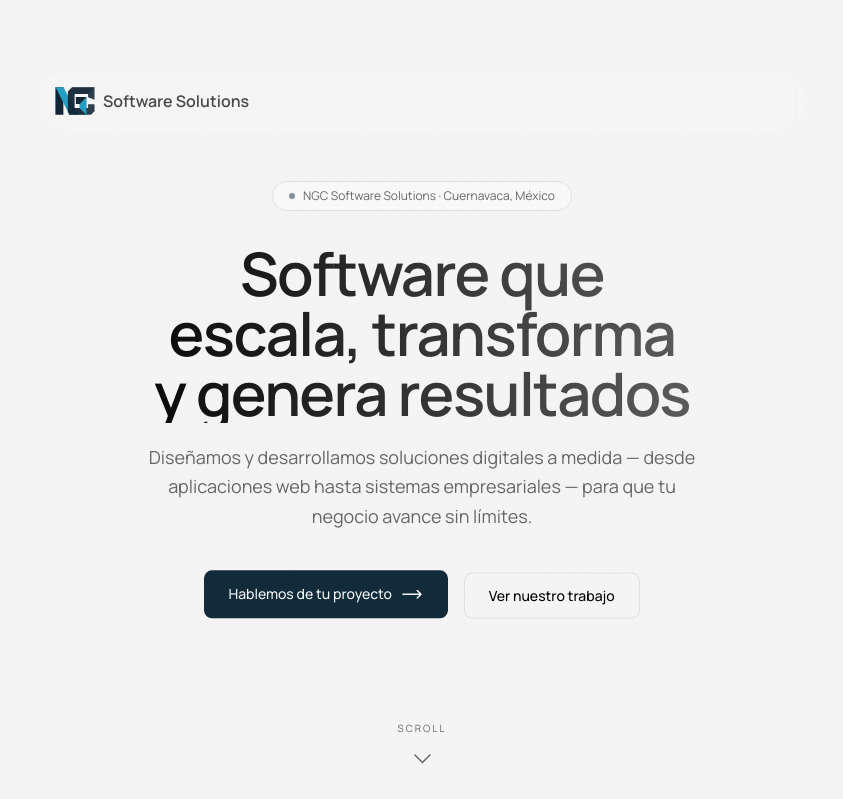
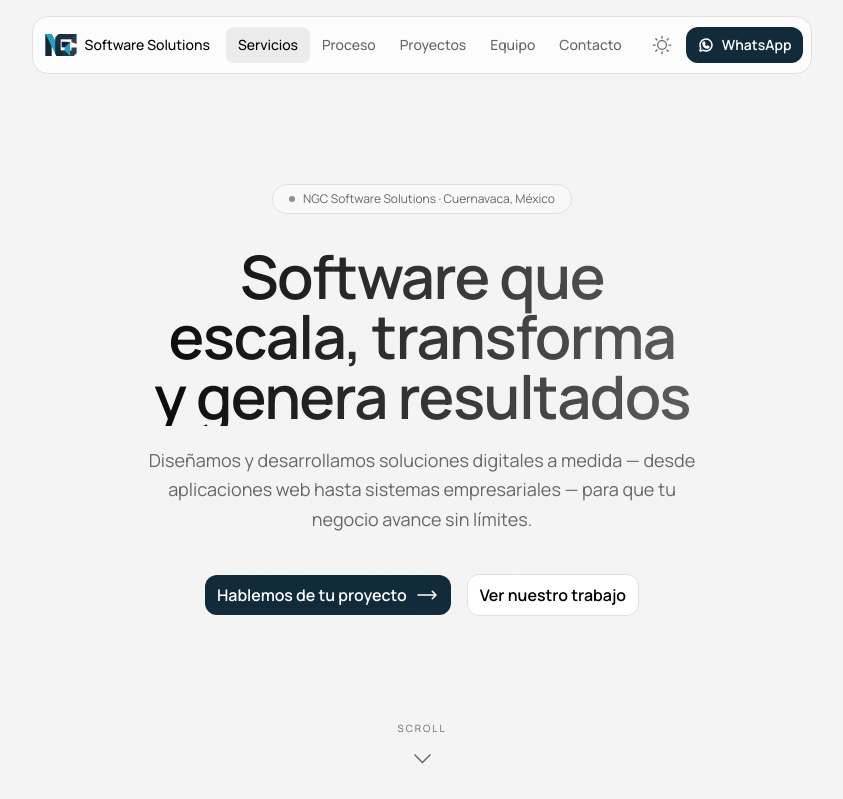
Before and after one commit to ngc-software-solutions/ngc-official-site, a Next.js app: page / in a window 1280 px wide. Shown: the top 799 px of the page, without its empty margins (218-1061 px from the left). Built offline with nearby package versions, Linux system fonts and the light colour scheme; what tailwind-animations would draw is missing.

Commit message:
feat: enhance Button and Navbar components with new props and improved functionality

```diff
--- a/src/components/ui/Button.tsx
+++ b/src/components/ui/Button.tsx
@@ -1,71 +1,73 @@
-"use client";
+import Link from "next/link";
 
-import Link from "next/link";
-import { motion, type Transition } from "framer-motion";
+type Variant = "primary" | "secondary" | "link";
+type Size = "md" | "sm";
 
 interface ButtonProps {
-  variant?: "primary" | "secondary";
   href: string;
   children: React.ReactNode;
+  variant?: Variant;
+  size?: Size;
   className?: string;
+  onClick?: () => void;
 }
 
-const scrollTo = (id: string) =>
-  document.getElementById(id)?.scrollIntoView({ behavior: "smooth" });
+const base =
+  "group inline-flex items-center justify-center gap-2 whitespace-nowrap transition duration-300 ease-base focus-visible:outline-2 focus-visible:outline-offset-2 focus-visible:outline-text";
 
-const sharedTransition: Transition = {
-  duration: 2.4,
-  repeat: Infinity,
-  ease: "easeInOut",
+const variants: Record<Variant, string> = {
+  primary:
+    "rounded-xl bg-accent text-on-accent hover:opacity-90 hover:-translate-y-px active:translate-y-0 active:scale-[0.98]",
+  secondary:
+    "rounded-xl border border-border bg-surface text-text hover:bg-surface-alt active:scale-[0.98]",
+  link: "text-text underline decoration-border underline-offset-4 hover:decoration-text",
 };
 
-const floatAnimation: Record<
-  "primary" | "secondary",
-  { animate: { y: number[] }; transition: Transition }
-> = {
-  primary: {
-    animate: { y: [0, -6, 0] },
-    transition: sharedTransition,
-  },
-  secondary: {
-    animate: { y: [0, 6, 0] },
-    transition: sharedTransition,
-  },
+const sizes: Record<Variant, Record<Size, string>> = {
+  primary: { md: "px-3 py-2 button-md", sm: "px-3 py-2 button-sm" },
+  secondary: { md: "px-3 py-2 button-md", sm: "px-3 py-2 button-sm" },
+  link: { md: "button-md", sm: "button-sm" },
 };
 
+/**
+ * Anchors (#id) use native smooth scroll, external URLs open in a new tab,
+ * everything else goes through next/link.
+ */
 export default function Button({
-  variant = "primary",
   href,
   children,
+  variant = "primary",
+  size = "md",
   className = "",
+  onClick,
 }: ButtonProps) {
-  const base =
-    "inline-flex items-center gap-2 rounded-lg px-6 py-3 text-sm font-medium transition-all duration-300";
+  const classes = `${base} ${variants[variant]} ${sizes[variant][size]} ${className}`;
 
-  const variants: Record<NonNullable<ButtonProps["variant"]>, string> = {
-    primary: "bg-accent text-bg hover:bg-accent-hover animate-fade-in-left",
-    secondary:
-      "border border-border text-text hover:border-accent hover:text-accent animate-fade-in-right",
-  };
+  if (href.startsWith("http")) {
+    return (
+      <a
+        href={href}
+        target="_blank"
+        rel="noopener noreferrer"
+        className={classes}
+        onClick={onClick}
+      >
+        {children}
+      </a>
+    );
+  }
 
-  const { animate, transition } = floatAnimation[variant];
-
-  const isScroll = href.startsWith("#");
+  if (href.startsWith("#")) {
+    return (
+      <a href={href} className={classes} onClick={onClick}>
+        {children}
+      </a>
+    );
+  }
 
   return (
-    <motion.div animate={animate} transition={transition}>
-      {isScroll ? (
-        <button
-          onClick={() => scrollTo(href.slice(1))}
-          className={`${base} ${variants[variant]} ${className}`}
-        >
-          {children}
-        </button>
-      ) : (
-        <Link href={href} className={`${base} ${variants[variant]} ${className}`}>
-          {children}
-        </Link>
-      )}
-    </motion.div>
+    <Link href={href} className={classes} onClick={onClick}>
+      {children}
+    </Link>
   );
 }
--- a/src/components/ui/Navbar.tsx
+++ b/src/components/ui/Navbar.tsx
@@ -1,126 +1,178 @@
 "use client";
 
-import { useState, useEffect, useRef } from "react";
-import {
-  HomeIcon,
-  WrenchScrewdriverIcon,
-  BriefcaseIcon,
-  UserGroupIcon,
-  QueueListIcon,
-  Bars3Icon,
-  XMarkIcon,
-} from "@heroicons/react/24/outline";
-import Navlink from "@/components/ui/Navlink";
+import { useEffect, useState } from "react";
+import { WhatsappLogo } from "@phosphor-icons/react";
+import Logo from "@/components/ui/Logo";
+import ThemeSelect from "@/components/ui/ThemeSelect";
+import Button from "@/components/ui/Button";
+import { siteMetadata } from "@/lib/data/metadata";
 
 const navItems = [
-  { id: "inicio", label: "Inicio", icon: HomeIcon },
-  { id: "servicios", label: "Servicios", icon: WrenchScrewdriverIcon },
-  { id: "proceso", label: "Proceso", icon: QueueListIcon },
-  { id: "portafolio", label: "Portafolio", icon: BriefcaseIcon },
-  { id: "equipo", label: "Equipo", icon: UserGroupIcon },
+  { id: "servicios", label: "Servicios" },
+  { id: "proceso", label: "Proceso" },
+  { id: "portafolio", label: "Proyectos" },
+  { id: "equipo", label: "Equipo" },
+  { id: "contacto", label: "Contacto" },
 ];
+
+const ids = navItems.map((item) => item.id);
+
+/** Tracks which section sits under the middle band of the viewport. */
+function useActiveSection(sectionIds: string[]) {
+  const [active, setActive] = useState<string | null>(null);
+
+  useEffect(() => {
+    const observer = new IntersectionObserver(
+      (entries) => {
+        for (const entry of entries) {
+          if (entry.isIntersecting) setActive(entry.target.id);
+        }
+      },
+      { rootMargin: "-45% 0px -50% 0px" },
+    );
+    sectionIds.forEach((id) => {
+      const el = document.getElementById(id);
+      if (el) observer.observe(el);
+    });
+    return () => observer.disconnect();
+  }, [sectionIds]);
+
+  return active;
+}
+
+function MenuIcon({ open }: { open: boolean }) {
+  const line =
+    "absolute left-0 h-0.5 w-5 rounded-full bg-current transition-transform duration-500 ease-base";
+  return (
+    <span aria-hidden="true" className="relative block h-3.5 w-5">
+      <span
+        className={`${line} top-0 ${open ? "translate-y-1.5 rotate-45" : ""}`}
+      />
+      <span
+        className={`${line} bottom-0 ${open ? "-translate-y-1.5 -rotate-45" : ""}`}
+      />
+    </span>
+  );
+}
 
 export default function Navbar() {
   const [menuOpen, setMenuOpen] = useState(false);
-  const [scrolled, setScrolled] = useState(false);
-  const [lightSection, setLightSection] = useState(false);
-  const headerRef = useRef<HTMLElement>(null);
+  const active = useActiveSection(ids);
 
   useEffect(() => {
-    const onScroll = () => setScrolled(window.scrollY > 20);
-    window.addEventListener("scroll", onScroll, { passive: true });
-    return () => window.removeEventListener("scroll", onScroll);
-  }, []);
+    if (!menuOpen) return;
+    const onKey = (e: KeyboardEvent) => {
+      if (e.key === "Escape") setMenuOpen(false);
+    };
+    document.addEventListener("keydown", onKey);
+    document.body.style.overflow = "hidden";
+    return () => {
+      document.removeEventListener("keydown", onKey);
+      document.body.style.overflow = "";
+    };
+  }, [menuOpen]);
 
-  useEffect(() => {
-    const lightSectionIds = ["proceso", "equipo"];
-
-    const check = () => {
-      const navBottom = headerRef.current?.getBoundingClientRect().bottom ?? 0;
-      const isLight = lightSectionIds.some((id) => {
-        const rect = document.getElementById(id)?.getBoundingClientRect();
-        return rect && navBottom >= rect.top && navBottom <= rect.bottom;
-      });
-      setLightSection(isLight);
-    };
-
-    window.addEventListener("scroll", check, { passive: true });
-    check();
-    return () => window.removeEventListener("scroll", check);
-  }, []);
+  const close = () => setMenuOpen(false);
 
   return (
-    <header
-      ref={headerRef}
-      className={`fixed top-6 left-1/2 -translate-x-1/2 z-30 w-[calc(100%-2rem)] ${scrolled ? "max-w-4xl md:top-6" : "max-w-3xl md:top-18"} transition-all duration-300`}
-    >
+    <header className="fixed inset-x-0 top-4 z-40 flex justify-center px-4">
       <nav
-        className={`animate-fade-in backdrop-blur-[5px] border px-4 py-2 rounded-full flex items-center justify-between gap-4 ${lightSection ? "bg-bg/80 border-bg/40 shadow" : "bg-white/10 border-white/20"} transition-all duration-300`}
+        aria-label="Principal"
+        className="relative z-10 flex w-full items-center gap-2 rounded-2xl border border-border bg-surface/70 py-2 pr-2 pl-3 backdrop-blur-xl md:w-auto"
       >
-        <div className="flex gap-2 items-center animate-fade-in-up">
-          <img className="h-10 w-10" src="/logos/logo_reducido.svg" alt="NGC" />
-          <span
-            className={`font-semibold hidden md:block ${lightSection ? "text-white" : "text-text/70"} transition-all duration-300`}
+        <a
+          href="#inicio"
+          onClick={close}
+          className="mr-2 flex items-center gap-2 rounded-lg"
+        >
+          <Logo className="size-8" />
+          <span className="title-4 text-text">Software Solutions</span>
+        </a>
+
+        <ul className="hidden items-center md:flex">
+          {navItems.map(({ id, label }) => {
+            const current = active === id;
+            return (
+              <li key={id}>
+                <a
+                  href={`#${id}`}
+                  aria-current={current ? "location" : undefined}
+                  className={`block rounded-lg px-3 py-2 title-4 transition-colors duration-300 ease-base ${
+                    current
+                      ? "bg-surface-alt text-text"
+                      : "text-muted hover:text-text"
+                  }`}
+                >
+                  {label}
+                </a>
+              </li>
+            );
+          })}
+        </ul>
+
+        <div className="ml-auto flex items-center gap-1">
+          <ThemeSelect />
+          <Button
+            href={siteMetadata.whatsappUrl}
+            size="sm"
+            className="max-md:hidden"
           >
-            Software Solutions
-          </span>
+            <WhatsappLogo size={16} weight="bold" aria-hidden="true" />
+            WhatsApp
+          </Button>
+          <button
+            type="button"
+            onClick={() => setMenuOpen((v) => !v)}
+            aria-label={menuOpen ? "Cerrar menú" : "Abrir menú"}
+            aria-expanded={menuOpen}
+            aria-controls="mobile-menu"
+            className="flex size-10 items-center justify-center rounded-full text-text transition-colors duration-300 ease-base hover:bg-surface-alt active:scale-[0.98] md:hidden"
+          >
+            <MenuIcon open={menuOpen} />
+          </button>
         </div>
+      </nav>
 
-        <div className="flex gap-3 items-center md:hidden animate-fade-in-up">
-          <span className="h-1.5 w-1.5 rounded-full bg-accent animate-pulse" />
-          <span
-            className={`font-semibold transition-all duration-300 ${lightSection ? "text-white" : "text-text/70"}`}
-          >
-            Software Solutions
-          </span>
-        </div>
-
-        {/* Nav desktop */}
-        <ul className="hidden sm:flex items-center gap-1">
-          {navItems.map(({ id, label, icon: Icon }, index) => (
-            <li key={id}>
-              <Navlink
-                id={id}
-                label={label}
-                Icon={Icon}
-                index={index}
-                light={lightSection}
-              />
+      {/* Mobile: full height panel, links arrive in reading order. */}
+      <div
+        id="mobile-menu"
+        inert={!menuOpen}
+        className={`fixed inset-0 bg-bg/95 backdrop-blur-2xl transition-opacity duration-300 ease-base md:hidden ${
+          menuOpen ? "opacity-100" : "pointer-events-none opacity-0"
+        }`}
+      >
+        <ul className="flex flex-col gap-2 px-6 pt-32">
+          {[...navItems, null].map((item, i) => (
+            <li
+              key={item?.id ?? "cta"}
+              style={{ transitionDelay: menuOpen ? `${i * 60}ms` : "0ms" }}
+              className={`transition duration-500 ease-base ${
+                menuOpen
+                  ? "translate-y-0 opacity-100"
+                  : "translate-y-6 opacity-0"
+              } ${item ? "" : "pt-6"}`}
+            >
+              {item ? (
+                <a
+                  href={`#${item.id}`}
+                  onClick={close}
+                  aria-current={active === item.id ? "location" : undefined}
+                  className={`block py-2 heading-4 ${
+                    active === item.id ? "text-text" : "text-muted"
+                  }`}
+                >
+                  {item.label}
+                </a>
+              ) : (
+                <Button href={siteMetadata.whatsappUrl} onClick={close}>
+                  <WhatsappLogo size={20} weight="bold" aria-hidden="true" />
+                  Escríbenos por WhatsApp
+                </Button>
+              )}
             </li>
           ))}
         </ul>
-
-        <button
-          className={`sm:hidden flex items-center justify-center p-1.5 rounded-full hover:text-accent hover:bg-accent/10 border border-transparent hover:border-accent/20 transition-all duration-300 animate-slide-in-right ${lightSection ? "text-white" : "text-text/70"}`}
-          onClick={() => setMenuOpen((prev) => !prev)}
-          aria-label="Abrir menú"
-        >
-          {menuOpen ? (
-            <XMarkIcon className="size-5" />
-          ) : (
-            <Bars3Icon className="size-5" />
-          )}
-        </button>
-      </nav>
-
-      {/* Nav Mobile */}
-      {menuOpen && (
-        <div
-          className={`sm:hidden mt-2 backdrop-blur-[5px] border rounded-2xl px-3 py-2 flex flex-col gap-1 animate-fade-in-down ${lightSection ? "bg-bg/80 border-bg/40 shadow" : "bg-white/10 border-white/20"} transition-all duration-300`}
-        >
-          {navItems.map(({ id, label, icon: Icon }, index) => (
-            <Navlink
-              key={id}
-              id={id}
-              label={label}
-              Icon={Icon}
-              index={index}
-              light={lightSection}
-              onClick={() => setMenuOpen(false)}
-            />
-          ))}
-        </div>
-      )}
+      </div>
     </header>
   );
 }
--- a/src/components/ui/Navlink.tsx
+++ /dev/null
@@ -1,34 +0,0 @@
-const scrollTo = (id: string) =>
-  document.getElementById(id)?.scrollIntoView({ behavior: "smooth" });
-
-export default function Navlink({
-  id,
-  label,
-  Icon,
-  onClick,
-  index = 0,
-  light = false,
-}: {
-  id: string;
-  label: string;
-  Icon: React.ElementType;
-  onClick?: () => void;
-  index?: number;
-  light?: boolean;
-}) {
-  return (
-    <button
-      onClick={() => {
-        scrollTo(id);
-        onClick?.();
-      }}
-      style={{ animationDelay: `${index * 120}ms` }}
-      className={`animate-fade-in-up opacity-0 animate-fill-mode-forwards group flex items-center gap-1.5 px-3 py-1.5 rounded-full text-sm hover:text-accent hover:bg-accent/10 border border-transparent hover:border-accent/20 transition-all duration-300 ${light ? "text-white" : "text-text/70"} transition-all duration-300`}
-    >
-      <Icon
-        className={`size-4 transition-colors duration-300 shrink-0 ${light ? "text-accent" : "text-muted group-hover:text-accent"} transition-all duration-300`}
-      />
-      {label}
-    </button>
-  );
-}
--- a/src/components/ui/UpButton.tsx
+++ b/src/components/ui/UpButton.tsx
@@ -1,28 +1,34 @@
 "use client";
 
 import { useEffect, useState } from "react";
-import { ArrowUpIcon } from "@heroicons/react/24/outline";
+import { ArrowUp } from "@phosphor-icons/react";
 
+/** Appears once the hero has left the viewport. */
 export default function UpButton() {
   const [visible, setVisible] = useState(false);
 
   useEffect(() => {
-    const onScroll = () => setVisible(window.scrollY > 200);
-    window.addEventListener("scroll", onScroll, { passive: true });
-    return () => window.removeEventListener("scroll", onScroll);
+    const hero = document.getElementById("inicio");
+    if (!hero) return;
+    const observer = new IntersectionObserver(([entry]) =>
+      setVisible(!entry.isIntersecting),
+    );
+    observer.observe(hero);
+    return () => observer.disconnect();
   }, []);
 
   return (
-    <button
-      onClick={() => window.scrollTo({ top: 0, behavior: "smooth" })}
+    <a
+      href="#inicio"
       aria-label="Volver al inicio"
-      className={`fixed bottom-6 right-6 z-50 flex items-center justify-center size-10 rounded-full border border-white/20 bg-white/10 backdrop-blur-sm text-text/70 hover:text-accent hover:border-accent/30 hover:bg-accent/10 transition-all duration-300 ${
+      tabIndex={visible ? 0 : -1}
+      className={`fixed right-6 bottom-6 z-30 flex size-10 items-center justify-center rounded-xl border border-border bg-surface/70 text-muted backdrop-blur-xl transition duration-500 ease-base hover:text-text active:scale-[0.98] ${
         visible
-          ? "opacity-100 translate-y-0"
-          : "opacity-0 translate-y-4 pointer-events-none"
+          ? "translate-y-0 opacity-100"
+          : "pointer-events-none translate-y-4 opacity-0"
       }`}
     >
-      <ArrowUpIcon className="size-5" />
-    </button>
+      <ArrowUp size={20} aria-hidden="true" />
+    </a>
   );
 }
```
